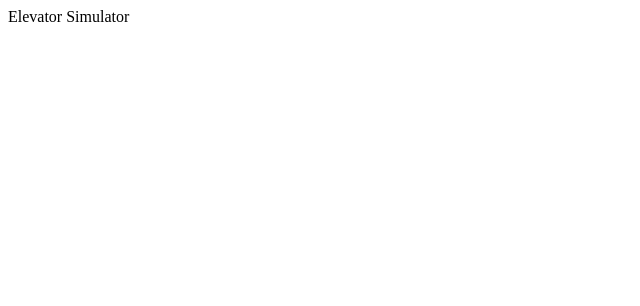
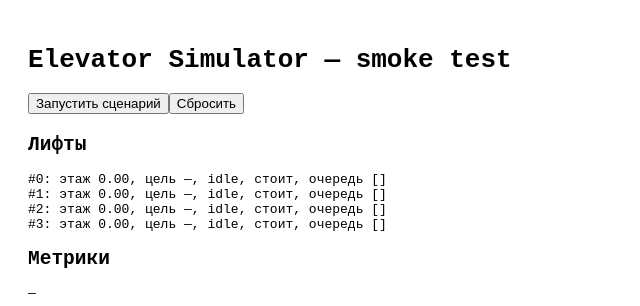
Before and after one commit to kalikrit/elevator-simulator-v2, a Vue app: page / in a window 1280 px wide. Shown: the top 306 px of the page, without its empty margins (0-640 px from the left). Built offline with nearby package versions, Linux system fonts and the light colour scheme.

Commit message:
feat(composables): implement useElevatorSystem and useScenarioRunner

```diff
--- a/src/App.vue
+++ b/src/App.vue
@@ -1,6 +1,53 @@
 <template>
-  <div>Elevator Simulator</div>
+  <div style="padding: 20px; font-family: monospace;">
+    <h1>Elevator Simulator — smoke test</h1>
+
+    <div style="margin-bottom: 20px;">
+      <button @click="handleRun" :disabled="isRunning">
+        {{ isRunning ? 'Идёт...' : 'Запустить сценарий' }}
+      </button>
+      <button @click="handleReset" :disabled="isRunning">Сбросить</button>
+    </div>
+
+    <h2>Лифты</h2>
+    <div v-for="e in elevators" :key="e.id">
+      #{{ e.id }}: этаж {{ e.currentFloor.toFixed(2) }},
+      цель {{ e.targetFloor ?? '—' }},
+      {{ e.direction }},
+      {{ e.isMoving ? 'едет' : e.isWaiting ? 'ждёт' : 'стоит' }},
+      очередь [{{ e.queue.join(', ') }}]
+    </div>
+
+    <h2>Метрики</h2>
+    <div v-if="lastMetrics">
+      <div>Время: {{ lastMetrics.totalTime.toFixed(2) }} с</div>
+      <div>Среднее ожидание: {{ lastMetrics.averageWaitTime.toFixed(2) }} с</div>
+      <div>Макс. ожидание: {{ lastMetrics.maxWaitTime.toFixed(2) }} с</div>
+      <div>Пробег: {{ lastMetrics.totalDistance.toFixed(1) }} эт.</div>
+      <div>Остановок: {{ lastMetrics.totalStops }}</div>
+      <div>Вызовов: {{ lastMetrics.callsCount }}</div>
+    </div>
+    <div v-else>—</div>
+  </div>
 </template>
 
 <script setup lang="ts">
+import { computed } from 'vue';
+import { useElevatorSystem } from '@/composables/useElevatorSystem';
+import { useScenarioRunner } from '@/composables/useScenarioRunner';
+import { getScenario, DEFAULT_SCENARIO_ID } from '@/domain/scenarios';
+
+const { elevators, getSystem } = useElevatorSystem();
+const { isRunning, lastMetrics, run, stop } = useScenarioRunner(getSystem());
+
+const scenario = computed(() => getScenario(DEFAULT_SCENARIO_ID));
+
+const handleRun = () => {
+  run(scenario.value);
+};
+
+const handleReset = () => {
+  stop();
+  getSystem().reset();
+};
 </script>
--- a/src/composables/useElevatorSystem.ts
+++ b/src/composables/useElevatorSystem.ts
@@ -1,4 +1,5 @@
-import type { Ref } from 'vue';
+import { ref, shallowRef, onMounted, onUnmounted } from 'vue';
+import type { Ref, ShallowRef } from 'vue';
 import type {
   Elevator,
   Metrics,
@@ -6,9 +7,8 @@ import type {
   ElevatorConfig,
   TickEvent,
 } from '@/domain/types';
-import type { ElevatorSystem } from '@/domain/elevatorSystem';
-
-// Мост между доменом и Vue. Единственное место, где они встречаются.
+import { ElevatorSystem } from '@/domain/elevatorSystem';
+import { DEFAULT_CONFIG } from '@/domain/config';
 
 export interface UseElevatorSystemReturn {
   elevators: Ref<readonly Elevator[]>;
@@ -27,7 +27,102 @@ export interface UseElevatorSystemReturn {
 }
 
 export function useElevatorSystem(
-  config?: ElevatorConfig,
+  config: ElevatorConfig = DEFAULT_CONFIG,
 ): UseElevatorSystemReturn {
-  throw new Error('Not implemented: useElevatorSystem');
+  const system = new ElevatorSystem(config);
+
+  // shallowRef + ручная замена массива — быстрее, чем глубокий reactive
+  // для 60 FPS. Мы всё равно каждый кадр заменяем ссылку целиком.
+  const elevators = shallowRef<readonly Elevator[]>(system.getElevators()) as ShallowRef<
+    readonly Elevator[]
+  >;
+  const metrics = ref<Metrics>(system.getMetrics(0));
+  const algorithm = ref<AlgorithmId>(system.getAlgorithm());
+  const isIdle = ref<boolean>(system.isIdle());
+
+  // Подписчики на события прибытия. Локальный массив — никаких модульных утечек.
+  const arrivalListeners = new Set<(event: TickEvent) => void>();
+
+  let rafId: number | null = null;
+  let lastTs = 0;
+
+  const loop = (ts: number) => {
+    const deltaMs = ts - lastTs;
+    lastTs = ts;
+
+    const result = system.tick(deltaMs, ts);
+
+    // Синхронизация реактивного состояния.
+    // Мутируем лифты in-place (они reactive через shallowRef-массив),
+    // а ссылку меняем, чтобы Vue заметил изменения для v-for.
+    elevators.value = [...system.getElevators()];
+    metrics.value = system.getMetrics(ts);
+    isIdle.value = system.isIdle();
+
+    // Публикуем события.
+    for (const event of result.arrivals) {
+      for (const listener of arrivalListeners) {
+        listener(event);
+      }
+    }
+
+    rafId = requestAnimationFrame(loop);
+  };
+
+  onMounted(() => {
+    lastTs = performance.now();
+    rafId = requestAnimationFrame(loop);
+  });
+
+  onUnmounted(() => {
+    if (rafId !== null) {
+      cancelAnimationFrame(rafId);
+      rafId = null;
+    }
+    arrivalListeners.clear();
+  });
+
+  // === Публичный API ===
+
+  const requestTrip = (from: number, to: number[]): void => {
+    system.requestTrip(from, to, performance.now());
+  };
+
+  const setAlgorithm = (id: AlgorithmId): void => {
+    system.setAlgorithm(id);
+    algorithm.value = id;
+  };
+
+  const reset = (): void => {
+    system.reset();
+    elevators.value = [...system.getElevators()];
+    metrics.value = system.getMetrics(performance.now());
+    isIdle.value = system.isIdle();
+  };
+
+  const startScenario = (): void => {
+    system.startScenario(performance.now());
+  };
+
+  const onArrival = (cb: (event: TickEvent) => void): (() => void) => {
+    arrivalListeners.add(cb);
+    return () => {
+      arrivalListeners.delete(cb);
+    };
+  };
+
+  const getSystem = (): ElevatorSystem => system;
+
+  return {
+    elevators,
+    metrics,
+    algorithm,
+    isIdle,
+    requestTrip,
+    setAlgorithm,
+    reset,
+    startScenario,
+    onArrival,
+    getSystem,
+  };
 }
--- a/src/composables/useScenarioRunner.ts
+++ b/src/composables/useScenarioRunner.ts
@@ -1,8 +1,8 @@
+import { ref } from 'vue';
 import type { Ref } from 'vue';
 import type { Metrics, Scenario } from '@/domain/types';
 import type { ElevatorSystem } from '@/domain/elevatorSystem';
-
-// Запуск сценария по таймерам. Отдельная ответственность от симуляции.
+import { getAlgorithm } from '@/domain/algorithms';
 
 export interface UseScenarioRunnerReturn {
   isRunning: Ref<boolean>;
@@ -14,5 +14,65 @@ export interface UseScenarioRunnerReturn {
 export function useScenarioRunner(
   system: ElevatorSystem,
 ): UseScenarioRunnerReturn {
-  throw new Error('Not implemented: useScenarioRunner');
+  const isRunning = ref(false);
+  const lastMetrics = ref<Metrics | null>(null);
+
+  let timeouts: number[] = [];
+  let checkInterval: number | null = null;
+
+  const clearTimers = () => {
+    for (const id of timeouts) clearTimeout(id);
+    timeouts = [];
+    if (checkInterval !== null) {
+      clearInterval(checkInterval);
+      checkInterval = null;
+    }
+  };
+
+  const stop = (): void => {
+    clearTimers();
+    isRunning.value = false;
+  };
+
+  const publishMetrics = (): void => {
+    const now = performance.now();
+    lastMetrics.value = system.getMetrics(now);
+    isRunning.value = false;
+    clearTimers();
+  };
+
+  const run = (scenario: Scenario): void => {
+    stop();
+    system.reset();
+    system.startScenario(performance.now());
+
+    isRunning.value = true;
+    const startTs = performance.now();
+
+    for (const step of scenario.steps) {
+      const id = window.setTimeout(() => {
+        system.requestTrip(step.from, step.to, performance.now());
+      }, step.timeMs);
+      timeouts.push(id);
+    }
+
+    // Проверяем завершение каждые 500 мс.
+    checkInterval = window.setInterval(() => {
+      if (!isRunning.value) return;
+      if (system.isIdle()) {
+        publishMetrics();
+      }
+      // Защита от бесконечного зависания: если прошло > 5 минут — стоп.
+      if (performance.now() - startTs > 5 * 60 * 1000) {
+        publishMetrics();
+      }
+    }, 500);
+  };
+
+  return {
+    isRunning,
+    lastMetrics,
+    run,
+    stop,
+  };
 }
```
